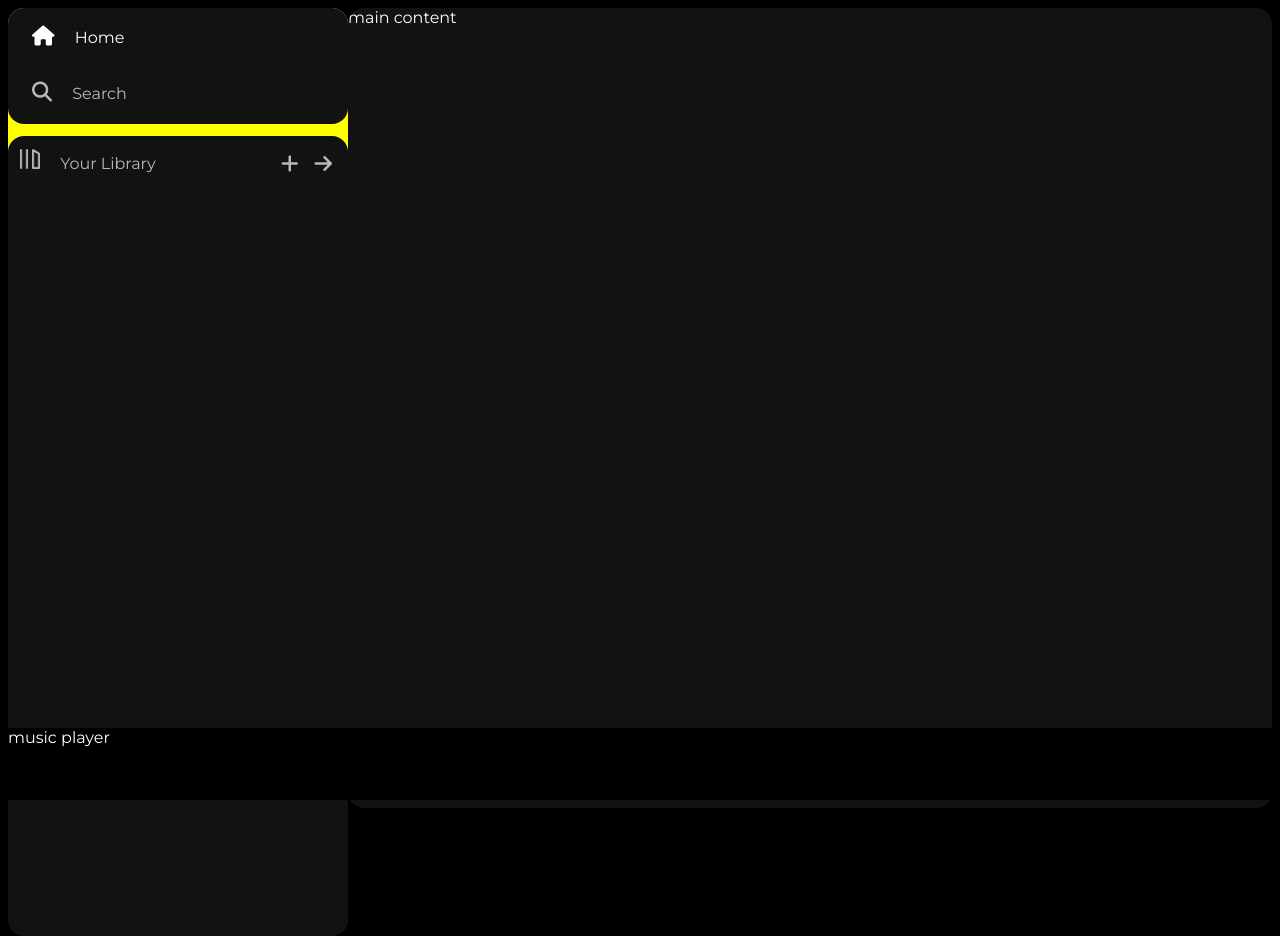
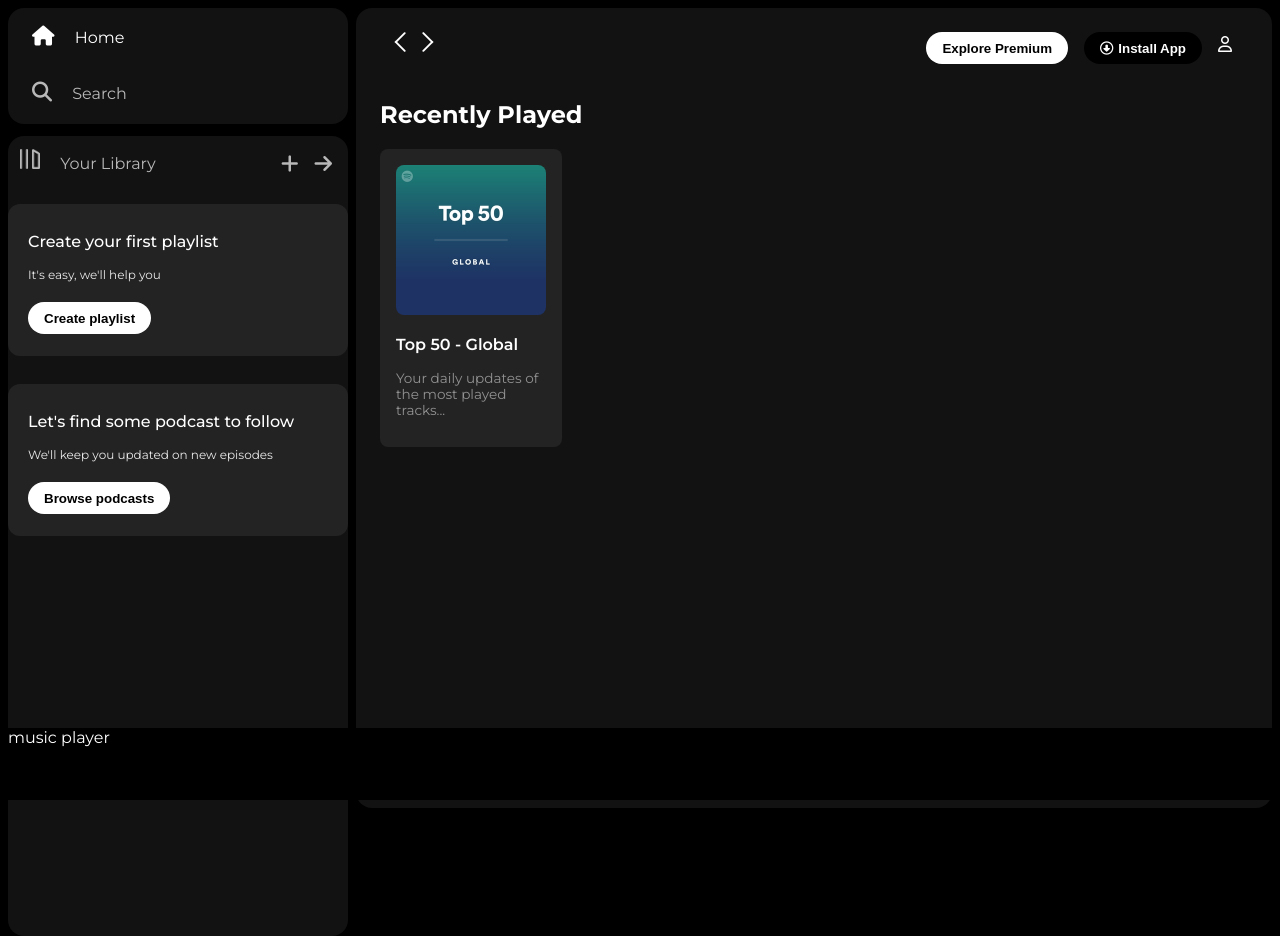
Before and after one commit to smrutee20/Spotify_Clone, a plain HTML site: page index.html in a window 1280 px wide. Drawn offline with Linux system fonts and the light colour scheme.

Commit message:
changes on index and style

```diff
--- a/index.html
+++ b/index.html
@@ -35,12 +35,45 @@
                         <i class="fa-solid fa-plus"></i>
                         <i class="fa-solid fa-arrow-right"></i>
                     </div>
-
                 </div>
-                <div class="boxes"></div>
+                <div class="lib-box">
+                    <div class="box">
+                        <p class="box-p1">Create your first playlist</p> <!-- paragraph have by default spacing-->
+                        <p class="box-p2"> It's easy, we'll help you</p>
+                        <button class="badge"> Create playlist</button>
+                    </div>
+                    <div class="box">
+                        <p class="box-p1">Let's find some podcast to follow</p> <!-- paragraph have by default spacing-->
+                        <p class="box-p2"> We'll keep you updated on new episodes</p>
+                        <button class="badge"> Browse podcasts</button>
+                    </div>
+                </div>
             </div>
         </div>
-        <div class="main-content">main content</div>
+        <div class="main-content">
+            <div class="sticky-nav">
+                <div class="sticky-nav-icons">
+                    <img src="./assets/backward_icon.png">
+                    <img src="./assets/forward_icon.png" class="hide">
+                </div>
+                <div class="sticky-nav-options">
+                    <button class="badge nav-item hide"> Explore Premium</button>
+                    <button class="badge nav-item dark-badge"> <i class="fa-regular fa-circle-down" style="margin-right: 5px;"></i>Install App</button>
+                    <i class="fa-regular fa-user nav-item"></i>
+                </div>
+
+            </div>
+            <div class="cards">
+                <h2>Recently Played</h2>
+                <div class="cards-container">
+                    <div class="card">
+                        <img src="./assets/card1img.jpeg" class="card-img">
+                        <p class="card-title">Top 50 - Global</p>
+                        <p class="card-info">Your daily updates of the most played tracks...</p>
+                    </div>
+                </div>
+            </div>
+        </div>
         <div class="music-player"> music player</div>
     </div>
 </body>
--- a/style.css
+++ b/style.css
@@ -13,9 +13,10 @@ body{
 }
 
 .sidebar {
-    background-color: yellow;
+    background-color: black;
     width: 340px;
     border-radius: 1rem; /*16px*/
+    margin-right: 0.5rem;
 }
 
 .main-content {
@@ -23,6 +24,7 @@ body{
     flex: 1;
     border-radius: 1rem;
     overflow: auto;
+    padding: 0 1.5rem 0 1.5rem;
 }
 
 
@@ -100,3 +102,96 @@ a{
 .icon i:hover{
     opacity: 1;
 }
+
+
+.box{
+    background-color: #232323;
+    height: 8rem;
+    border-radius: 0.75rem;
+    margin: 0.75rem 0 1.75rem 0;
+    padding: 0.75rem 1.25rem;
+}
+
+.box-p1{
+    font-size: 1rem;
+    font-weight: 500;
+}
+
+.box-p2{
+    font-size: 0.75rem;
+    opacity: 0.9;
+}
+
+.badge{
+    background-color: white;
+    border: none;
+    border-radius: 100px;
+    padding: 0.25rem 1rem;
+    font-weight: 700;
+    margin-top: 0.5rem;
+    height: 2rem;
+    width: fit-content;
+
+}
+
+.sticky-nav{
+    position: sticky;
+    top: 0;
+    background-color: #121212;
+    display: flex;
+    justify-content: space-between;
+    align-items: center;
+    padding: 1rem 0 1rem 0;
+}
+
+.sticky-nav-icons {
+    margin-left: 0.5rem;
+}
+
+.sticky-nav-options {
+    display: flex;
+    justify-content: center;
+    align-items: center;
+
+}
+
+.nav-item{
+    margin-right: 1rem;
+}
+
+.dark-badge{
+    background-color: black;
+    color: white;
+}
+
+@media (max-width:1000px){
+    .hide{
+        display: none;
+    }
+}
+
+
+.card{
+    background-color: #232323;
+    width: 150px;
+    border-radius: 0.5rem;
+    padding: 1rem ;
+}
+
+.cards-container{
+    display: flex;
+}
+
+.card-img{
+    width: 100%;
+    border-radius: 0.5rem;
+}
+
+.card-title{
+    font-weight: 600;
+}
+
+.card-info{
+    font-size: 0.85rem;
+    opacity: 0.5;
+}
```
